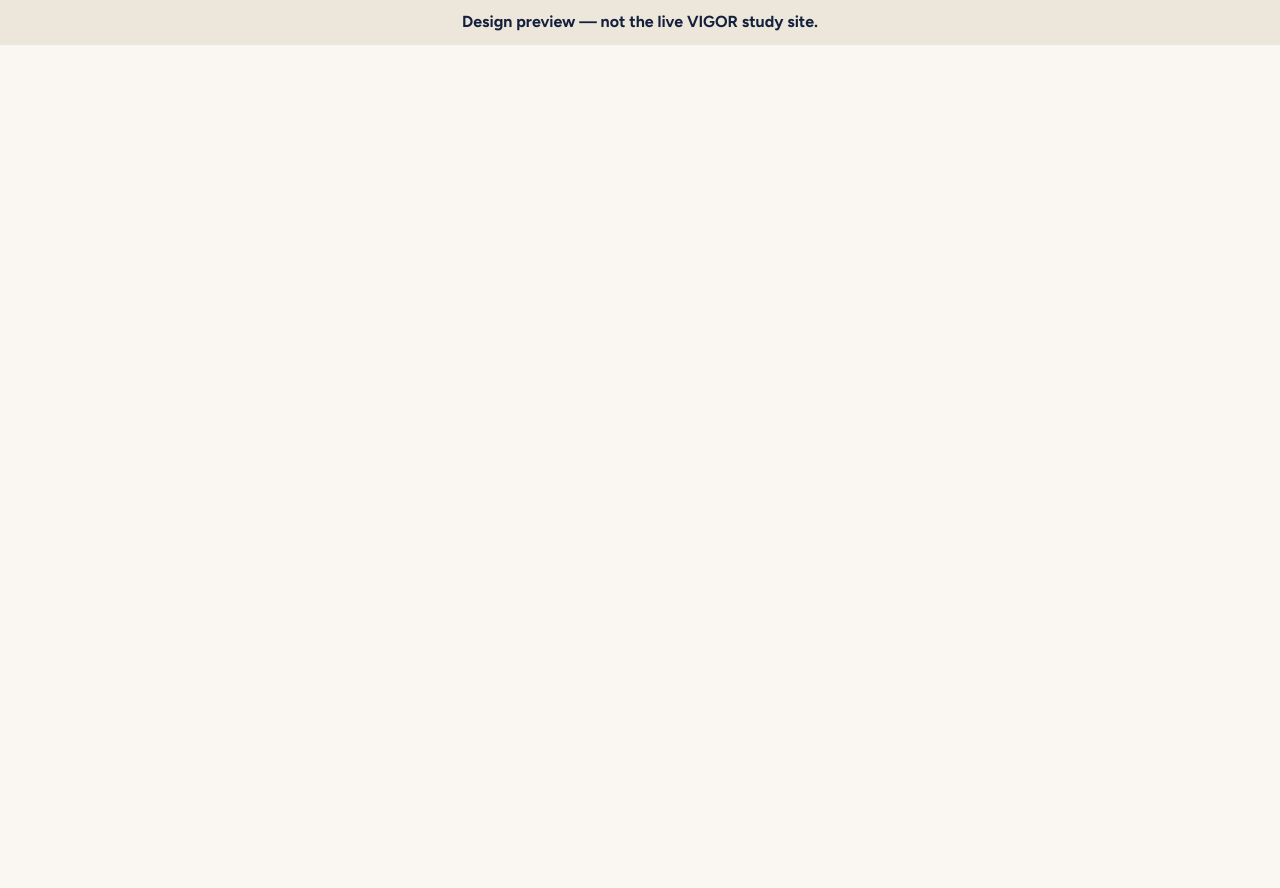
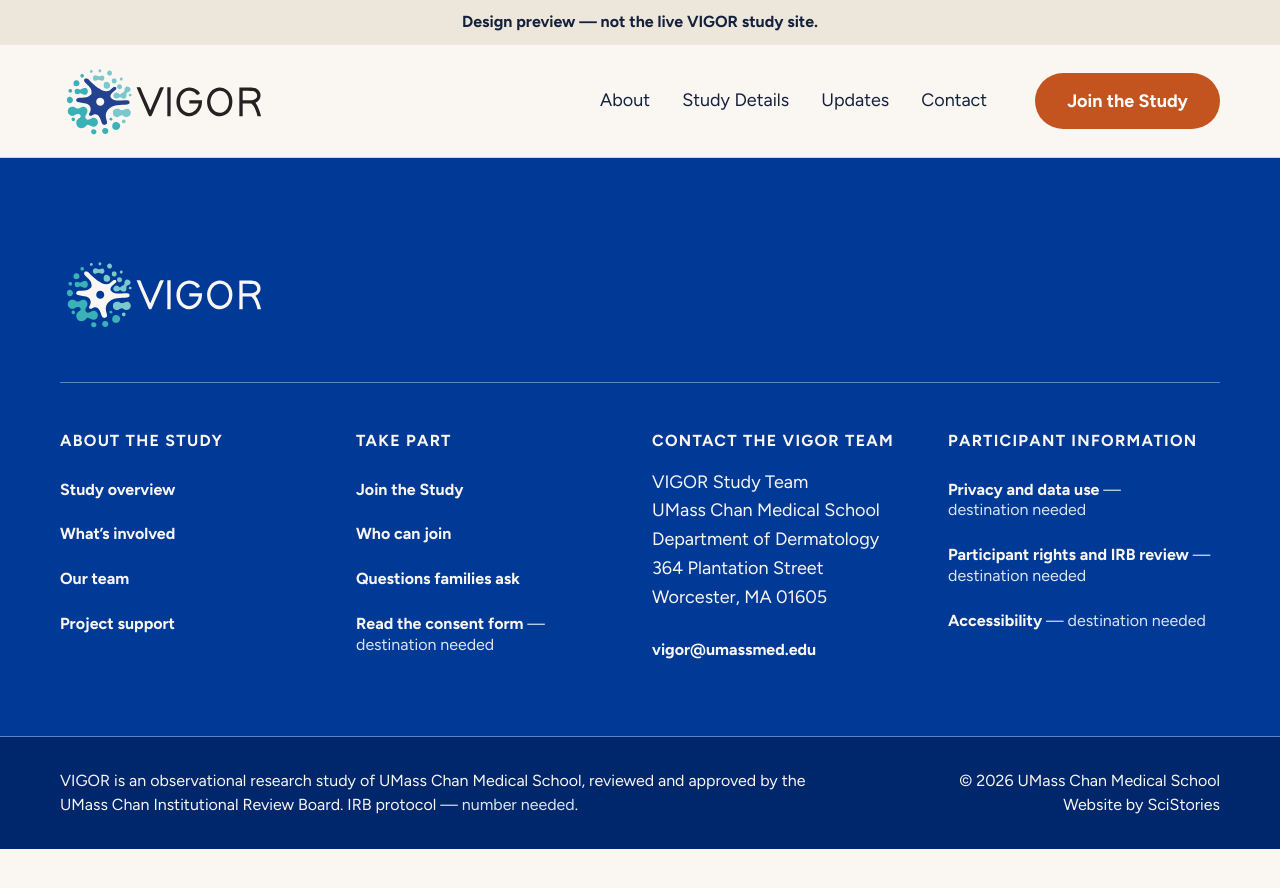
Before and after one commit to scistoriesdev/VIGOR-Fable, a Jekyll site: the page built from index.html, in a window 1280 px wide. Shown: the top 888 px of the page. Built offline with Jekyll 4.4.1, drawn with Linux system fonts in a browser that asks for light colours.

Commit message:
Header and footer includes from Figma 352:7 and 366:2
- header.html: logo, Main nav, Join CTA; sticky with scroll-margin sized
  to the 113px header
- footer.html: reversed logo, border-secondary rule, 4 x col-3 nav groups
  from _data/navigation.yml, mailto contact, legal band
- cta-join.html: one include (size m/l, variant footer/link); in the preview
  it opens a popover and never reaches the enrolment endpoint
- nav-link.html: items without a destination render as text with
  'destination needed', never # or a dead link
- fixes from the handoff known-bugs table: 44.8px footer rows, underline
  on footer hover, mailto email, 555 phone removed, 1200/768 breakpoints

Co-Authored-By: Claude Opus 5.5 <noreply@anthropic.com>

```diff
--- /dev/null
+++ b/_data/navigation.yml
@@ -0,0 +1,57 @@
+# Header and footer navigation. Field names map 1:1 to the WordPress menus /
+# Carbon Fields the theme will use later.
+#
+# url:      in-page anchor or page path. Leave it out when the client has not
+#           supplied a destination — the item renders as text + "destination
+#           needed", never as a dead link.
+# join:     true = the Join the Study control (non-navigating in this preview).
+
+main:
+  - label: About
+    url: "#about"
+  - label: Study Details
+    url: "#details"
+  - label: Updates
+    url: "#updates"
+  - label: Contact
+    url: "#contact"
+
+footer:
+  - heading: About the study
+    id: about-the-study
+    items:
+      - label: Study overview
+        url: "#about"
+      - label: What’s involved
+        url: "#whats-involved"
+      - label: Our team
+        url: "#team"
+      - label: Project support
+        url: "#updates"
+  - heading: Take part
+    id: take-part
+    items:
+      - label: Join the Study
+        join: true
+      - label: Who can join
+        url: "#eligibility"
+      - label: Questions families ask
+        url: "#faq"
+      - label: Read the consent form       # consent form URL — needed from client
+  - heading: Contact the VIGOR team
+    id: contact-the-vigor-team
+    type: contact
+    address:                               # street address unverified — confirm with client
+      - VIGOR Study Team
+      - UMass Chan Medical School
+      - Department of Dermatology
+      - 364 Plantation Street
+      - Worcester, MA 01605
+    email: vigor@umassmed.edu
+    # phone: omitted until the client supplies a real number (was 508-555-1234, a fictional exchange)
+  - heading: Participant information
+    id: participant-information
+    items:
+      - label: Privacy and data use        # privacy / data-use page — needed from client
+      - label: Participant rights and IRB review   # IRB page — needed from client
+      - label: Accessibility               # accessibility statement — needed from client
--- /dev/null
+++ b/_includes/cta-join.html
@@ -0,0 +1,15 @@
+{%- comment -%}
+  Join the Study — one include for header, hero, mid-page and footer.
+    size:    "m" (default) | "l" (wide CTA, 560 × 66)
+    variant: "footer" adds the 2px keyline (orange is 2.27:1 on the footer blue)
+             "link"   renders as a footer nav link instead of a pill
+  PREVIEW: never navigates. It opens the #join-preview popover (in the layout)
+  instead of the live enrolment endpoint. In the WordPress theme this becomes
+  an <a> to the enrolment URL from Carbon Fields.
+{%- endcomment -%}
+{%- assign size = include.size | default: "m" -%}
+{%- if include.variant == "link" -%}
+<button type="button" class="footer-link footer-link--button t-ui-small" popovertarget="join-preview">Join the Study</button>
+{%- else -%}
+<button type="button" class="btn-join t-ui-strong{% if size == 'l' %} btn-join--l{% endif %}{% if include.variant == 'footer' %} btn-join--footer{% endif %}" popovertarget="join-preview">Join the Study</button>
+{%- endif -%}
--- /dev/null
+++ b/_includes/footer.html
@@ -0,0 +1,44 @@
+{%- comment -%}
+  Figma 366:2 · WP footer.php
+  Reversed logo: the dark wordmark is 1.56:1 on the footer blue.
+  Rules use --color-border-secondary; --color-divider is 1.08:1 here.
+{%- endcomment -%}
+<footer id="contact" class="site-footer" role="contentinfo">
+  <div class="container site-footer__body">
+    <div class="site-footer__identity">
+      <img src="{{ '/assets/img/vigor-logo-reversed.svg' | relative_url }}" width="205" height="80" alt="VIGOR Study">
+    </div>
+
+    <hr class="site-footer__rule">
+
+    <div class="footer-nav">
+      {%- for group in site.data.navigation.footer %}
+      {%- if group.type == "contact" %}
+      <div class="footer-group">
+        <h2 id="fn-{{ group.id }}" class="t-ui-small t-ui-small--heading">{{ group.heading }}</h2>
+        <address class="t-body">
+          {%- for line in group.address %}{{ line }}{% unless forloop.last %}<br>{% endunless %}{% endfor -%}
+        </address>
+        <a class="footer-link t-ui-small" href="mailto:{{ group.email }}">{{ group.email }}</a>
+      </div>
+      {%- else %}
+      <nav class="footer-group" aria-labelledby="fn-{{ group.id }}">
+        <h2 id="fn-{{ group.id }}" class="t-ui-small t-ui-small--heading">{{ group.heading }}</h2>
+        <ul>
+          {%- for item in group.items %}
+          <li>{% if item.join %}{% include cta-join.html variant="link" %}{% else %}{% include nav-link.html item=item class="footer-link t-ui-small" %}{% endif %}</li>
+          {%- endfor %}
+        </ul>
+      </nav>
+      {%- endif %}
+      {%- endfor %}
+    </div>
+  </div>
+
+  <div class="site-footer__legal">
+    <div class="container site-footer__legal-inner">
+      <p class="t-caption">VIGOR is an observational research study of UMass Chan Medical School, reviewed and approved by the UMass Chan Institutional Review Board. IRB protocol <span class="pending"><em>— number needed</em></span>.</p>
+      <p class="t-caption site-footer__credit">© {{ site.time | date: "%Y" }} UMass Chan Medical School<br>Website by SciStories</p>
+    </div>
+  </div>
+</footer>
--- /dev/null
+++ b/_includes/header.html
@@ -0,0 +1,18 @@
+{%- comment -%} Figma 352:7 · WP header.php {%- endcomment -%}
+<header class="site-header">
+  <div class="container site-header__inner">
+    <a class="site-header__brand" href="{{ '/' | relative_url }}">
+      <img src="{{ '/assets/img/vigor-logo.svg' | relative_url }}" width="205" height="80" alt="VIGOR Study home">
+    </a>
+    <div class="site-header__right">
+      <nav class="site-nav" aria-label="Main">
+        <ul>
+          {%- for item in site.data.navigation.main %}
+          <li>{% include nav-link.html item=item class="site-nav__link t-body" %}</li>
+          {%- endfor %}
+        </ul>
+      </nav>
+      {% include cta-join.html %}
+    </div>
+  </div>
+</header>
--- /dev/null
+++ b/_includes/join-preview.html
@@ -0,0 +1,10 @@
+{%- comment -%}
+  PREVIEW ONLY. Every Join the Study control opens this instead of the live
+  enrolment endpoint, so a design review can never create a real enrolment.
+  Delete this include (and point cta-join.html at the real URL) at launch.
+{%- endcomment -%}
+<div id="join-preview" class="join-preview" popover aria-labelledby="join-preview-h">
+  <p id="join-preview-h" class="t-ui-strong">Enrolment is switched off in this preview</p>
+  <p class="t-body">On the live site, this button opens the VIGOR enrolment form. Nothing is sent from this page.</p>
+  <button type="button" class="join-preview__close t-ui-small" popovertarget="join-preview" popovertargetaction="hide">Close</button>
+</div>
--- /dev/null
+++ b/_includes/nav-link.html
@@ -0,0 +1,13 @@
+{%- comment -%}
+  One navigation item. No url → text plus a visible "destination needed"
+  marker, never a dead link or "#". In-page anchors pass through untouched;
+  paths go through relative_url so they survive the baseurl.
+{%- endcomment -%}
+{%- assign item = include.item -%}
+{%- if item.url -%}
+  {%- assign first = item.url | slice: 0 -%}
+  {%- if first == "#" or item.url contains "://" or item.url contains "mailto:" -%}{%- assign href = item.url -%}{%- else -%}{%- assign href = item.url | relative_url -%}{%- endif -%}
+<a class="{{ include.class }}" href="{{ href }}">{{ item.label }}</a>
+{%- else -%}
+<span class="{{ include.class }} pending">{{ item.label }} <em>— destination needed</em></span>
+{%- endif -%}
--- a/_layouts/default.html
+++ b/_layouts/default.html
@@ -14,6 +14,11 @@
 </head>
 <body>
   <div class="preview-band t-ui-small" role="note">Design preview — not the live VIGOR study site.</div>
-  {{ content }}
+  {% include header.html %}
+  <main id="main">
+    {{ content }}
+  </main>
+  {% include footer.html %}
+  {% include join-preview.html %}
 </body>
 </html>
--- a/assets/css/site.css
+++ b/assets/css/site.css
@@ -26,8 +26,10 @@ h1,h2,h3{ text-wrap:balance; }
 img,svg{ display:block; max-width:100%; height:auto; }
 a{ color:var(--color-accent); }
 
-/* Sticky header must not cover in-page targets */
-[id]{ scroll-margin-top:96px; }
+/* Sticky header must not cover in-page targets.
+   Header is 113px in Figma 352:7 (16 + 80 logo + 16 + 1 rule). */
+:root{ --header-h:113px; }
+[id]{ scroll-margin-top:calc(var(--header-h) + var(--space-4)); }
 
 /* ---------- grid geometry: 1320 container, 60px side margin ---------- */
 .container{
@@ -51,3 +53,119 @@ a{ color:var(--color-accent); }
   padding:var(--space-3) var(--space-5);
   text-align:center;
 }
+
+
+/* ---------- Join the Study (cta-join.html) ---------- */
+.btn-join{
+  display:inline-flex; align-items:center; justify-content:center;
+  min-height:56px; margin:0;
+  padding:var(--space-4) var(--space-6);
+  border:0; border-radius:var(--radius-full);
+  background:var(--color-join);
+  color:var(--color-join-label);          /* pure #FFF — text-inverse fails at 4.24:1 */
+  white-space:nowrap; cursor:pointer;
+}
+.btn-join:hover{ background:var(--color-join-hover); }
+.btn-join--l{ width:min(560px,100%); min-height:66px; }
+.btn-join--footer{ box-shadow:0 0 0 2px var(--color-text-inverse); }
+
+/* PREVIEW: what Join opens instead of the enrolment endpoint */
+.join-preview{
+  width:min(424px, calc(100% - 2 * var(--space-4)));
+  margin:auto; padding:var(--space-6);
+  border:0; border-radius:var(--radius-md);
+  background:var(--color-card); color:var(--color-text);
+  box-shadow:var(--shadow-lg);
+}
+.join-preview:popover-open{ display:flex; flex-direction:column; gap:var(--space-3); }
+.join-preview::backdrop{ background:color-mix(in srgb, var(--color-backdrop) 55%, transparent); }
+.join-preview__close{
+  align-self:flex-start; margin-top:var(--space-2);
+  min-height:48px; padding:var(--space-3) var(--space-5);
+  border:2px solid var(--color-border-secondary); border-radius:var(--radius-full);
+  background:transparent; color:var(--color-accent); cursor:pointer;
+}
+.join-preview__close:hover{ background:var(--color-accent-100); }
+
+/* ---------- unresolved destinations: text + visible marker, never a dead link ---------- */
+.pending em{ font-style:normal; font-weight:400; color:var(--color-text-tertiary); }
+
+/* ---------- header (Figma 352:7) ---------- */
+.site-header{
+  position:sticky; top:0; z-index:40;
+  background:var(--color-bg);
+  border-bottom:1px solid var(--color-divider);
+}
+.site-header__inner{
+  display:flex; align-items:center; justify-content:space-between;
+  gap:var(--space-6);
+  padding-block:var(--space-4);
+}
+.site-header__brand{ flex:none; }
+.site-header__right{ display:flex; align-items:center; gap:var(--space-7); }
+.site-nav ul{ display:flex; align-items:center; gap:var(--space-6); padding:0; list-style:none; }
+.site-nav__link{
+  display:block; padding-block:var(--space-2);   /* 45px hit target */
+  color:var(--color-text); text-decoration:none; white-space:nowrap;
+}
+.site-nav__link:hover{
+  color:var(--color-accent);
+  text-decoration:underline; text-underline-offset:.25em; text-decoration-thickness:2px;
+}
+
+/* ---------- footer (Figma 366:2) ---------- */
+.site-footer{ background:var(--color-footer); color:var(--color-text-inverse); }
+.site-footer__body{
+  display:flex; flex-direction:column; gap:var(--space-7);
+  padding-block:var(--space-9) var(--space-8);
+}
+.site-footer__rule{ margin:0; border:0; height:1px; background:var(--color-border-secondary); }
+
+.footer-nav{
+  display:grid; grid-template-columns:repeat(4, minmax(0,1fr));
+  gap:var(--space-7) var(--space-5);       /* 4 × col-3, 24px gutter */
+}
+.footer-group{ display:flex; flex-direction:column; gap:var(--space-4); }
+.footer-group ul{ padding:0; list-style:none; }
+.footer-group address{ font-style:normal; }
+
+.footer-link{
+  display:block; padding-block:var(--space-3);   /* 44.8px rows */
+  color:inherit; text-decoration:none;
+}
+a.footer-link:hover,
+.footer-link--button:hover{
+  color:var(--color-accent-2-300);
+  text-decoration:underline; text-underline-offset:.25em;
+}
+.footer-link--button{
+  width:100%; margin:0; padding-inline:0;
+  border:0; background:none; text-align:left; cursor:pointer;
+}
+.site-footer .pending em{ color:var(--color-on-dark-muted); }
+
+.site-footer__legal{
+  background:var(--color-legal-band);
+  border-top:1px solid var(--color-border-secondary);
+}
+.site-footer__legal-inner{
+  display:grid; grid-template-columns:minmax(0,872fr) minmax(0,424fr);
+  gap:var(--space-5); padding-block:var(--space-6);
+}
+.site-footer__legal .t-caption{ color:var(--color-text-inverse); }
+.site-footer__credit{ text-align:right; }
+
+/* ---------- breakpoints: 1200 / 768 ---------- */
+@media (max-width:1199.98px){
+  /* No tablet/mobile header in Figma yet — nav moves to the footer only. */
+  .site-nav{ display:none; }
+  .footer-nav{ grid-template-columns:repeat(2, minmax(0,1fr)); }
+}
+@media (max-width:767.98px){
+  .site-header__brand img{ width:154px; height:auto; }
+  .btn-join{ padding-inline:var(--space-5); }
+  .footer-nav,
+  .site-footer__legal-inner{ grid-template-columns:minmax(0,1fr); }
+  .site-footer__body{ padding-block:var(--space-8); }
+  .site-footer__credit{ text-align:left; }
+}
```
Also changed, not shown: assets/img/vigor-logo-reversed.svg (added), assets/img/vigor-logo.svg (added), 1 other file.
